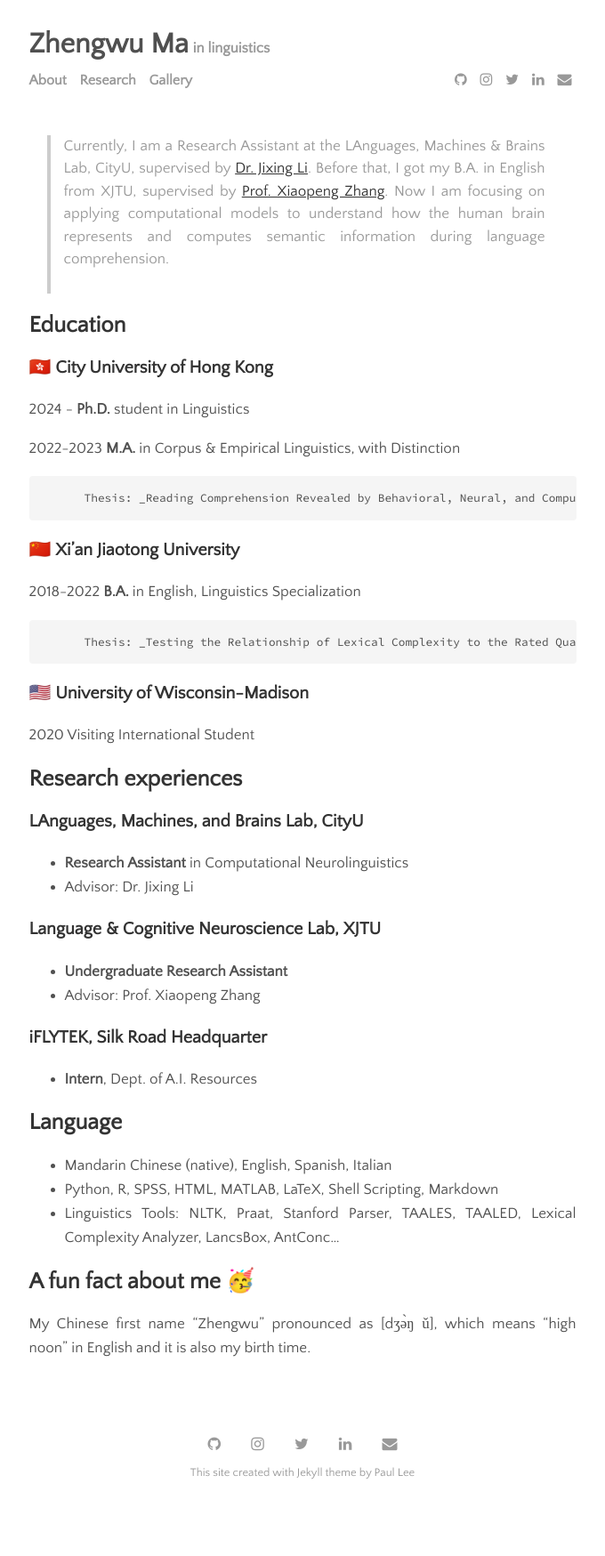
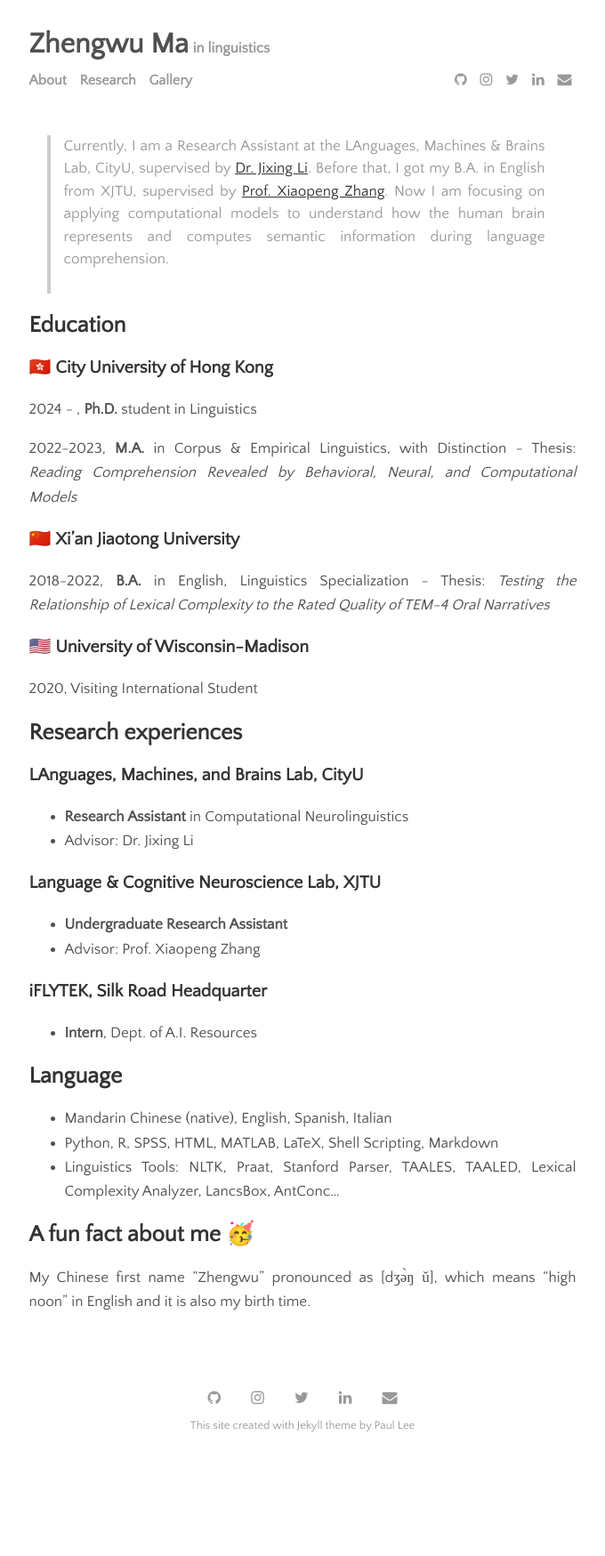
Before and after one commit to zhengwuma/zhengwuma.github.io, a Jekyll site: the page built from menu/about.md, in a window 1280 px wide. Shown: the whole page at 89% size, without its empty margins (300-980 px from the left). Built offline with Jekyll 4.4.1, drawn with Linux system fonts in a browser that asks for light colours; after the commit the page ends 1697 px from its top, so only the background shows below that.

```diff
--- a/menu/about.md
+++ b/menu/about.md
@@ -7,19 +7,17 @@ permalink: /about
 
 ## Education
 ### 🇭🇰 City University of Hong Kong
-2024 -    __Ph.D.__ student in Linguistics
+2024 - ,   __Ph.D.__ student in Linguistics
 
-2022-2023 __M.A.__ in Corpus & Empirical Linguistics, with Distinction
-
-          Thesis: _Reading Comprehension Revealed by Behavioral, Neural, and Computational Models_
+2022-2023, __M.A.__ in Corpus & Empirical Linguistics, with Distinction
+           - Thesis: _Reading Comprehension Revealed by Behavioral, Neural, and Computational Models_
 
 ### 🇨🇳 Xi'an Jiaotong University
-2018-2022 __B.A.__ in English, Linguistics Specialization
-
-          Thesis: _Testing the Relationship of Lexical Complexity to the Rated Quality of TEM-4 Oral Narratives_
+2018-2022, __B.A.__ in English, Linguistics Specialization
+           - Thesis: _Testing the Relationship of Lexical Complexity to the Rated Quality of TEM-4 Oral Narratives_
 
 ### 🇺🇸 University of Wisconsin-Madison
-2020      Visiting International Student
+2020,      Visiting International Student
 
 ## Research experiences
 ### LAnguages, Machines, and Brains Lab, CityU
```
